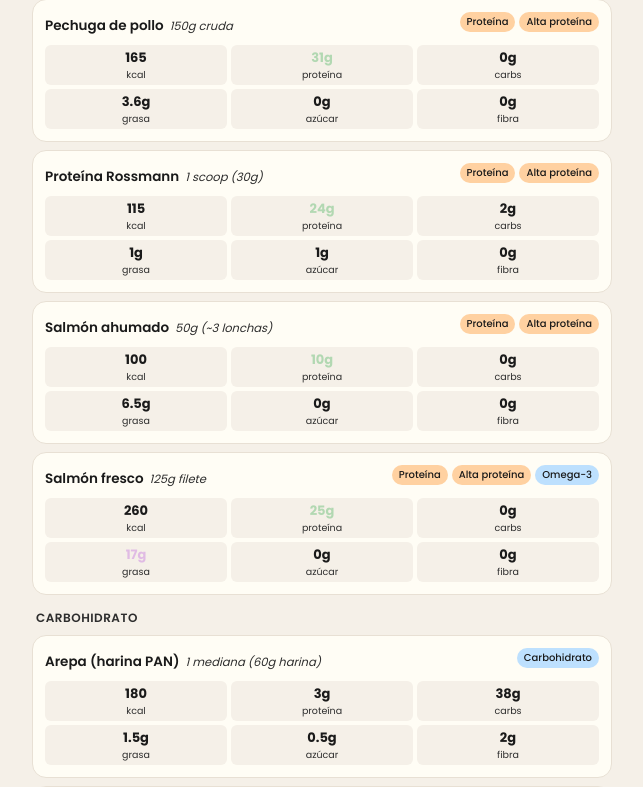
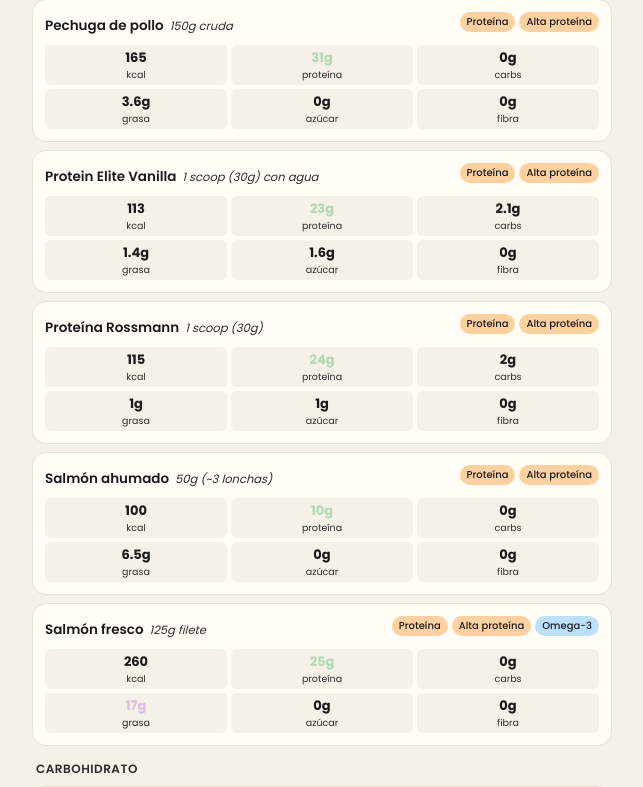
Before and after one commit to monik182/wellness-center, a React (Vite) app: page /foods in a window 1280 px wide. Shown: the part 1439-2226 px from the top of the page, without its empty margins (318-961 px from the left). Built offline with nearby package versions, Linux system fonts and the light colour scheme; no server answers; a web font is replaced by a local one.

Commit message:
add new items

```diff
--- a/src/data/calorieTrackerFoods.ts
+++ b/src/data/calorieTrackerFoods.ts
@@ -14,6 +14,7 @@ const PORTION_WEIGHTS: Record<string, number> = {
   "Pavo en lonchas": 80,
   "Pechuga de pollo": 150,
   "Proteína Rossmann": 30,
+  "Protein Elite Vanilla": 30,
   "Salmón ahumado": 50,
   "Salmón fresco": 125,
   // Carbs
--- a/src/data/foods.ts
+++ b/src/data/foods.ts
@@ -113,6 +113,13 @@ export const FOODS: Food[] = [
     group: "Proteína",
     portion: "1 scoop (30g)",
     kcal: 115, protein: 24, carbs: 2, fat: 1, sugar: 1, fiber: 0,
+    tags: ["Alta proteína"],
+  },
+  {
+    name: "Protein Elite Vanilla",
+    group: "Proteína",
+    portion: "1 scoop (30g) con agua",
+    kcal: 113, protein: 23, carbs: 2.1, fat: 1.4, sugar: 1.6, fiber: 0,
     tags: ["Alta proteína"],
   },
   {
@@ -400,7 +407,7 @@ export const FOODS: Food[] = [
     name: "Leche de soya sin azúcar",
     group: "Lácteo",
     portion: "200ml",
-    kcal: 54, protein: 7, carbs: 0.4, fat: 2.6, sugar: 0.2, fiber: 0.6,
+    kcal: 54, protein: 7, carbs: 0.4, fat: 2.6, sugar: 3.6, fiber: 0.6,
     tags: ["Alta proteína", "Baja cal"],
   },
   {
```
